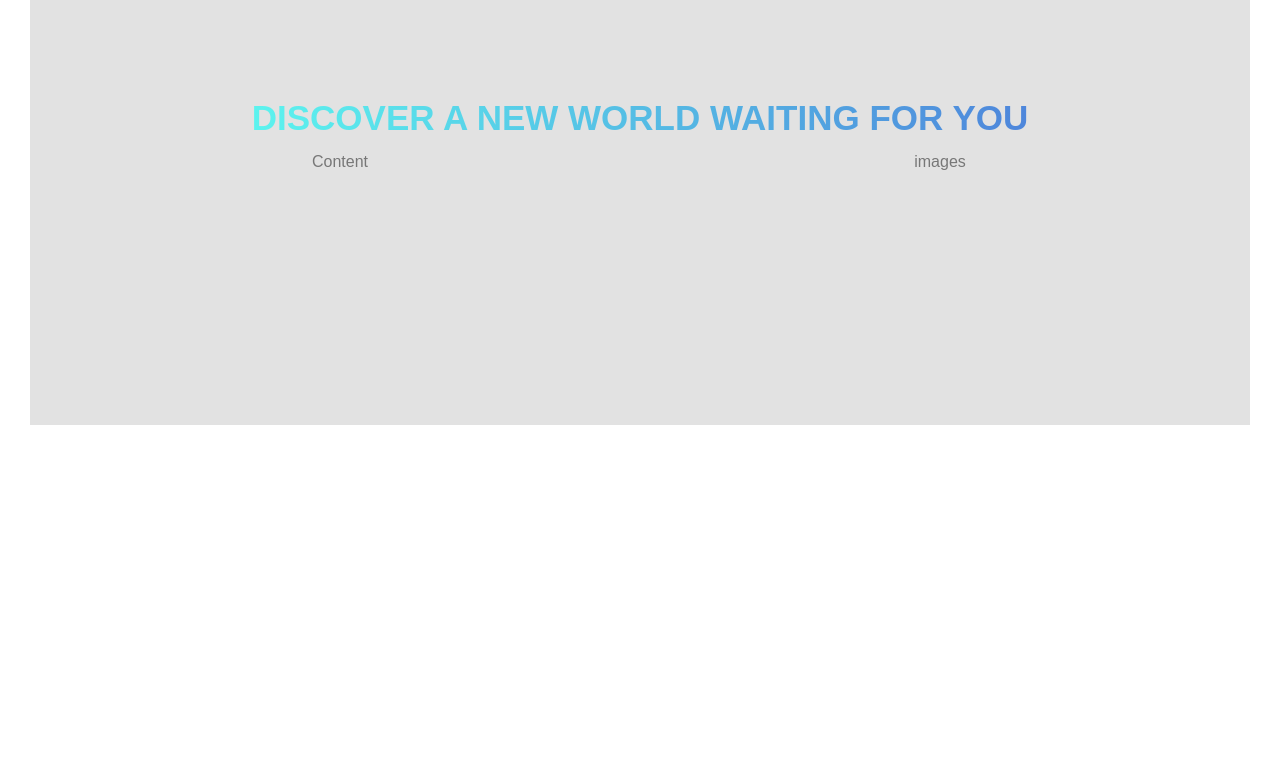
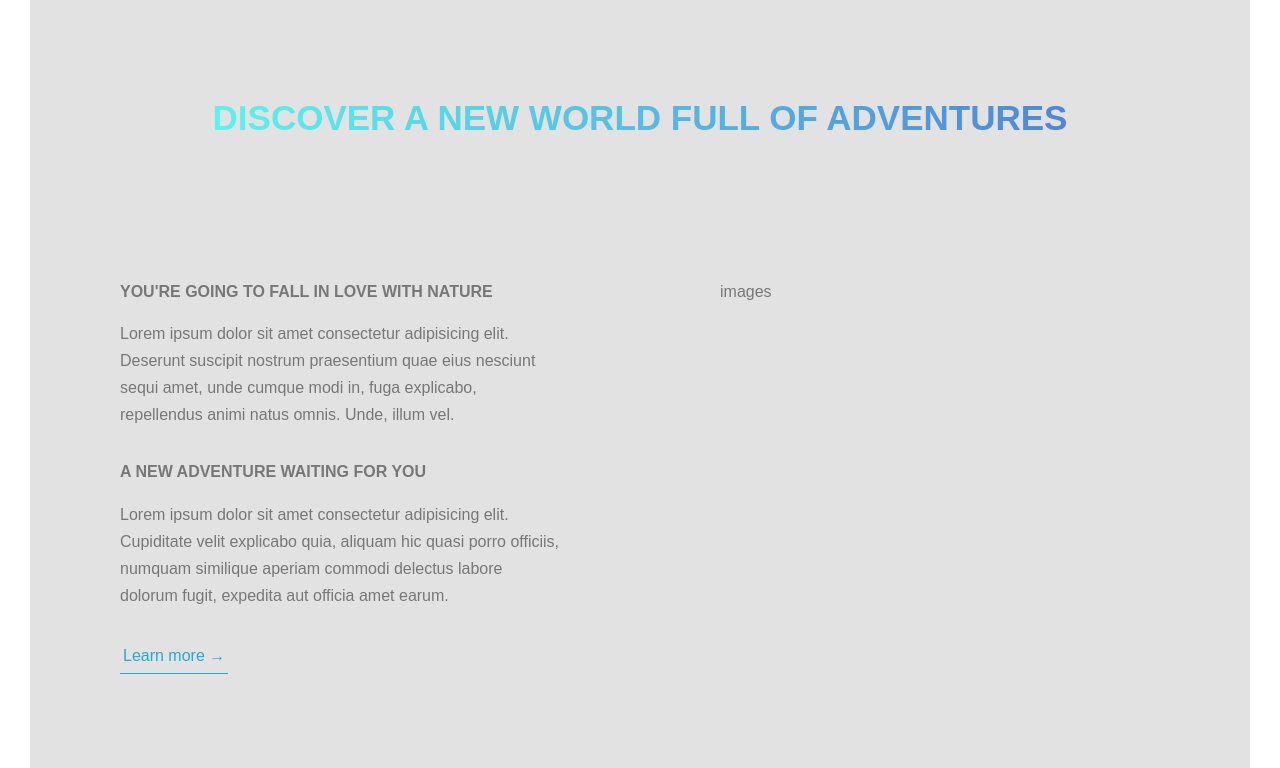
Before and after one commit to samazevedo/advanced-css-sass, a website: page project01/index.html in a window 1280 px wide. Shown: the part 792-1560 px from the top of the page. Before the commit the page ends 1247 px from the top, so only its background shows below. Drawn offline with Linux system fonts and the light colour scheme; a web font is replaced by a local one.

Commit message:
feat(project01): add heading tertiary  about page btn-txt

```diff
--- a/project01/index.html
+++ b/project01/index.html
@@ -26,16 +26,34 @@
     </header>
     <main>
         <section class="section-about">
-            <div class="u-center-text margin-bottom: 8rem">
+            <div class="txt-center mg-b-lg">
                 <h2 class="heading-secondary">
-                    Discover a new world waiting for you
+                    Discover a new world full of adventures
                </h2>
             </div>
-            <div class="row u-center-text margin-bottom: 8rem">
-                <div class="col-1-of-2">
-                    Content
+            <div class="row">
+                <div class="col-1-of-2 pd-md">
+                    <h3 class="heading-tertiary mg-b-sm">
+                        You're going to fall in love with nature
+                    </h3>
+                    <p class="paragraph">
+                        Lorem ipsum dolor sit amet consectetur adipisicing elit.
+                        Deserunt suscipit nostrum praesentium quae eius nesciunt
+                        sequi amet, unde cumque modi in, fuga explicabo, repellendus
+                        animi natus omnis. Unde, illum vel.
+                    </p>
+                    <h3 class="heading-tertiary mg-b-sm">
+                        A new Adventure waiting for you
+                    </h3>
+                    <p class="paragraph">
+                        Lorem ipsum dolor sit amet consectetur adipisicing elit.
+                        Cupiditate velit explicabo quia, aliquam hic quasi porro
+                        officiis, numquam similique aperiam commodi delectus
+                        labore dolorum fugit, expedita aut officia amet earum.
+                    </p>
+                    <a href="#" class="btn-txt">Learn more &rarr;</a>
                 </div>
-                <div class="col-1-of-2">
+                <div class="col-1-of-2 pd-md">
                     images
                 </div>
             </div>
--- a/scss/abstracts/_variables.scss
+++ b/scss/abstracts/_variables.scss
@@ -9,6 +9,9 @@ $color-grey-light: #e2e2e2;
 $color-white: #ffffff;
 $color-black: #000000;
 
+/* Font */
+$default-font-size: 1.6rem;
+
 /* GRID */
 $grid-width: 114rem;
 $vertical-gap: 8rem;
--- a/scss/base/_typography.scss
+++ b/scss/base/_typography.scss
@@ -2,7 +2,7 @@
 body {
     font-family: 'Yaldevi', sans-serif;
     font-weight: 400;
-    font-size: 16px;
+    font-size: $default-font-size;
     line-height: 1.7;
     color: $color-grey-dark;
     padding: 30px;
@@ -28,3 +28,14 @@ body {
         text-shadow: 0.2rem 0.2rem 0.2rem rgba($color-black, 0.1);
     }
 }
+.heading-tertiary {
+    font-size: $default-font-size;
+    font-weight: 700;
+    text-transform: uppercase;
+}
+.paragraph {
+    font-size: $default-font-size;
+    &:not(:last-child) {
+        margin-bottom: 3rem;
+    }
+}
--- a/scss/base/_utilities.scss
+++ b/scss/base/_utilities.scss
@@ -1,6 +1,21 @@
-.u-center-text {
+.txt-center {
     text-align: center;
 }
-.u-margin-bottom {
+.mg-b-lg {
     margin-bottom: 8rem;
 }
+.mg-b-md {
+    margin-bottom: 4rem;
+}
+.mg-b-sm {
+    margin-bottom: 1.5rem;
+}
+.pd-lg {
+    padding: 10rem;
+}
+.pd-md {
+    padding: 5rem;
+}
+.pd-sm {
+    padding: 1.5rem;
+}
--- a/scss/components/_buttons.scss
+++ b/scss/components/_buttons.scss
@@ -42,3 +42,24 @@
     transform: scaleX(1.2) scaleY(1.4);
     opacity: 0;
 }
+.btn-txt {
+    &:link,
+    &:visited {
+        color: $color-primary;
+        display: inline-block;
+        text-decoration: none;
+        border-bottom: 1px solid $color-primary;
+        padding: 3px;
+        transition: all 0.2s;
+    }
+    &:hover {
+        background-color: $color-primary;
+        color: $color-white;
+        box-shadow: 1px 1px 1px ($color-black, 0.5);
+        transform: translateY(-0.2rem);
+    }
+    &:active {
+        box-shadow: 0 0.5rem 1rem rgba($color-black, 0.15);
+        transform: translateY(0);
+    }
+}
```
Also changed, not shown: project01/css/main.css.
